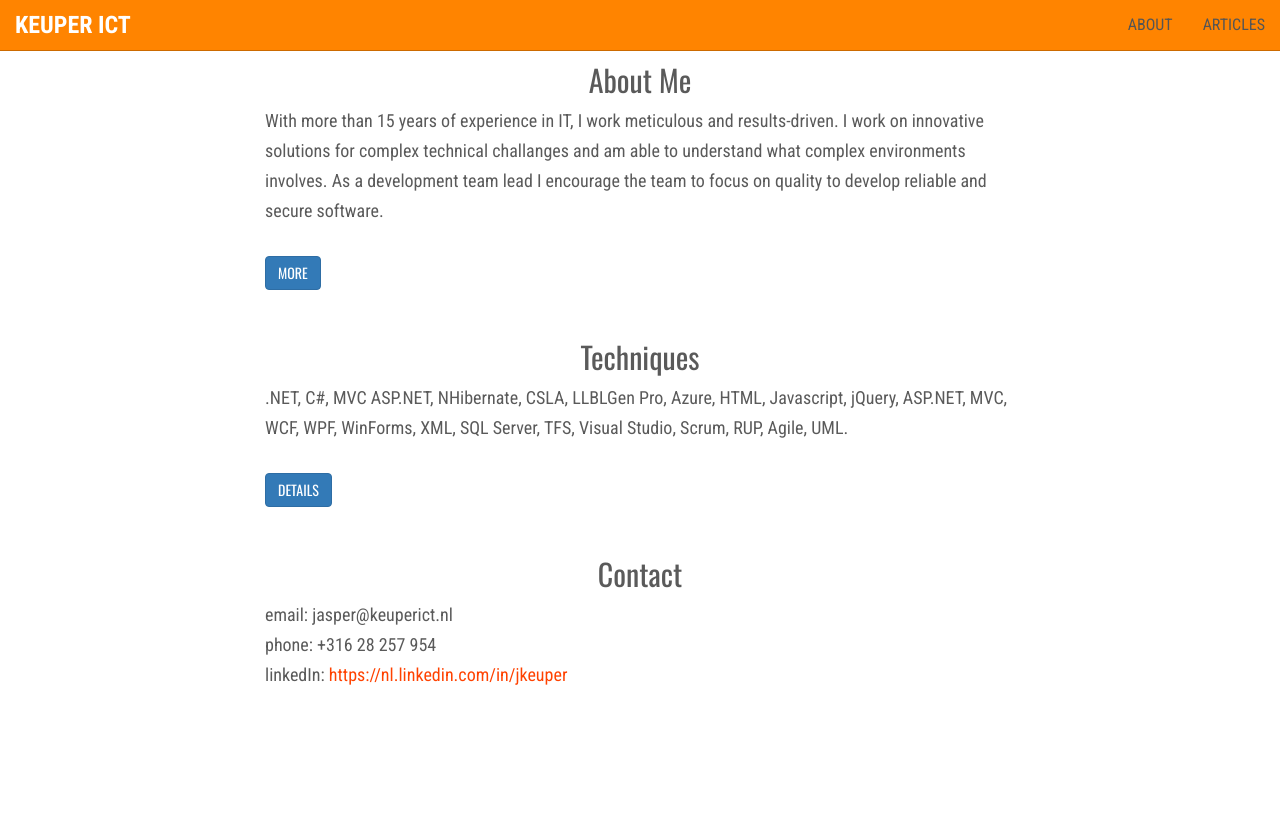
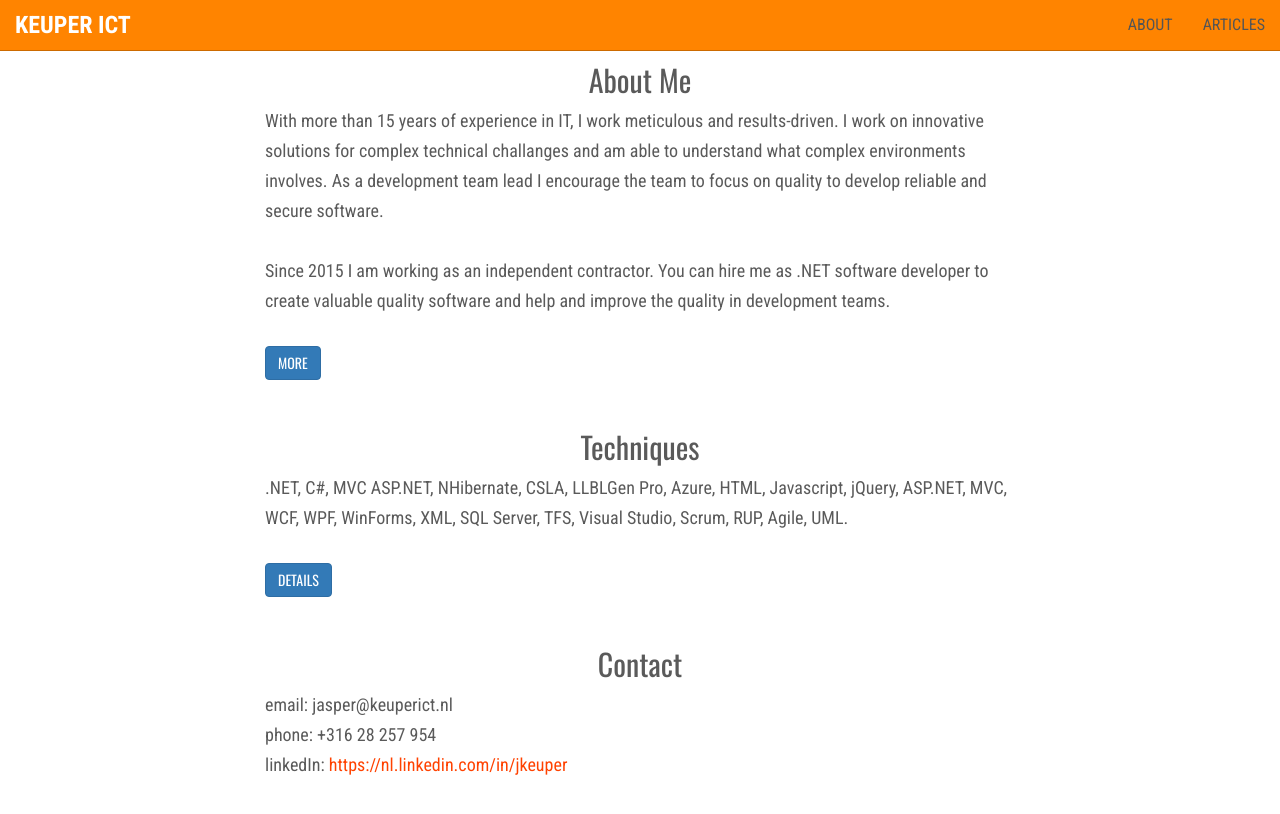
Before and after one commit to jkeuper/jkeuper.github.io, a Jekyll site: the page built from index.html, in a window 1280 px wide and 900 px high, scrolled down 388 px. Shown: the top 814 px of the window. Built offline with Jekyll 4.4.1, drawn with Linux system fonts in a browser that asks for light colours; nearby versions of some CDN libraries; the list of posts is cut into pages by our own code.

```diff
--- a/index.html
+++ b/index.html
@@ -10,7 +10,8 @@ layout: default
         </div>
         <div class="row">
             <div class="col-md-8 col-md-offset-2">
-                <p>With more than 15 years of experience in IT, I work meticulous and results-driven. I work on innovative solutions for complex technical challanges and am able to understand what complex environments involves. As a development team lead I encourage the team to focus on quality to develop reliable and secure software.
+                <p>With more than 15 years of experience in IT, I work meticulous and results-driven. I work on innovative solutions for complex technical challanges and am able to understand what complex environments involves. As a development team lead I encourage the team to focus on quality to develop reliable and secure software.</p>
+                <p>Since 2015 I am working as an independent contractor. You can hire me as .NET software developer to create valuable quality software and help and improve the quality in development teams.</p>
                 <p><a class="btn  btn-primary" href="/about" role="button">More</a></p>
             </div>
         </div>
```
Also changed, not shown: _pages/about.md (+2 -0 lines).
